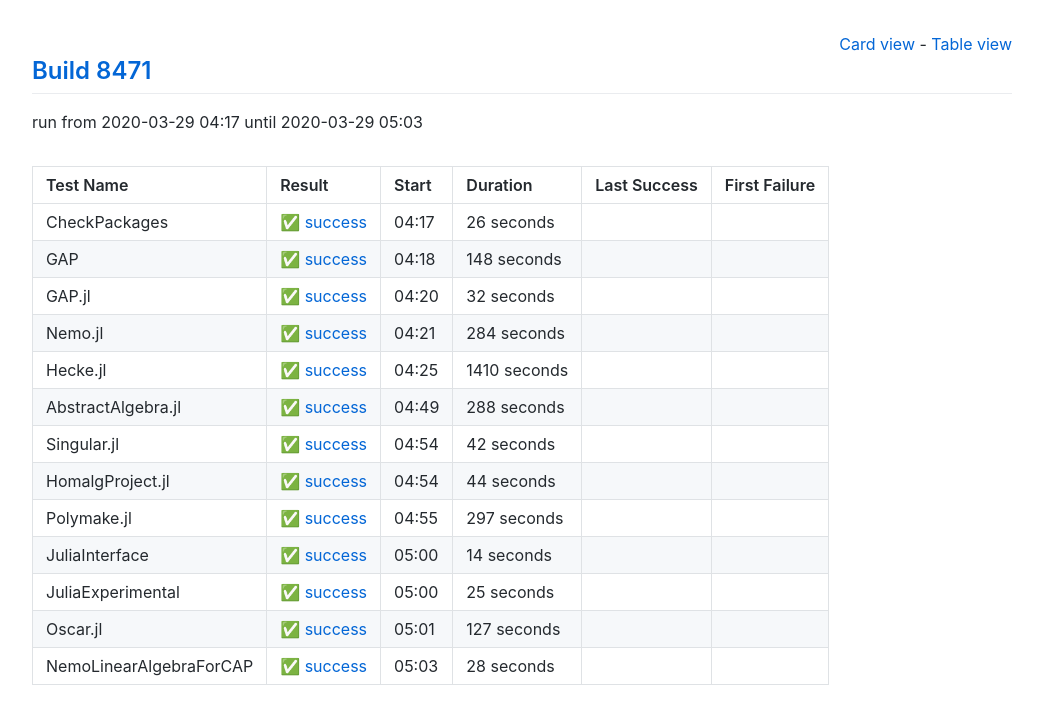
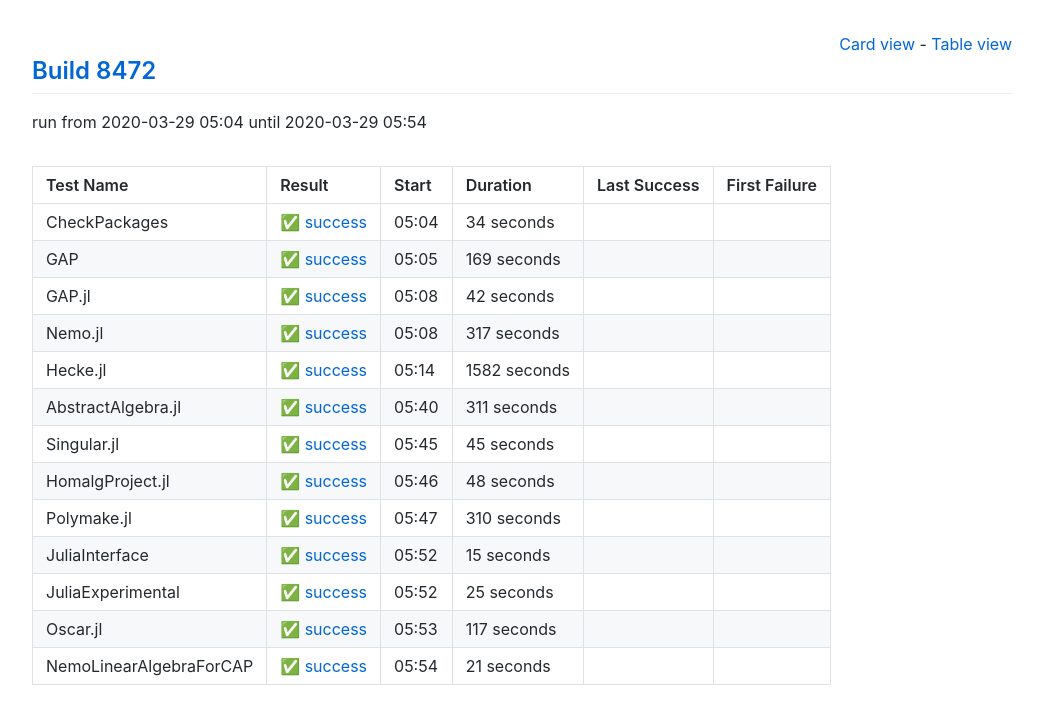
Before and after one commit to oscar-system/oscar-ci-status, a Jekyll site: the page built from table.html, in a window 1280 px wide. Shown: the top 724 px of the page, without its empty margins (118-1161 px from the left). Built offline with Jekyll 4.4.1, drawn with Linux system fonts in a browser that asks for light colours.

Commit message:
Build 8472

```diff
--- a/_data/ci.yml
+++ b/_data/ci.yml
@@ -1,71 +1,27 @@
-build: 8471
-build_url: https://oscarci.mathematik.uni-kl.de/job/oscar/8471/
+build: 8472
+build_url: https://oscarci.mathematik.uni-kl.de/job/oscar/8472/
 job: oscar
 tests:
-- duration: 26
+- duration: 34
   exitcode: 0
   first_failure: false
   first_failure_url: null
   last_success: false
   last_success_url: null
-  log: https://oscarci.mathematik.uni-kl.de/job/oscar/8471/artifact/logs/build-8471/CheckPackages.log
+  log: https://oscarci.mathematik.uni-kl.de/job/oscar/8472/artifact/logs/build-8472/CheckPackages.log
   name: CheckPackages
-  start: 2020-03-29 04:17
+  start: 2020-03-29 05:04
   status: success
   success: true
-- duration: 148
+- duration: 169
   exitcode: 0
   first_failure: false
   first_failure_url: null
   last_success: false
   last_success_url: null
-  log: https://oscarci.mathematik.uni-kl.de/job/oscar/8471/artifact/logs/build-8471/GAP.log
+  log: https://oscarci.mathematik.uni-kl.de/job/oscar/8472/artifact/logs/build-8472/GAP.log
   name: GAP
-  start: 2020-03-29 04:18
-  status: success
-  success: true
-- duration: 32
-  exitcode: 0
-  first_failure: false
-  first_failure_url: null
-  last_success: false
-  last_success_url: null
-  log: https://oscarci.mathematik.uni-kl.de/job/oscar/8471/artifact/logs/build-8471/GAP.jl.log
-  name: GAP.jl
-  start: 2020-03-29 04:20
-  status: success
-  success: true
-- duration: 284
-  exitcode: 0
-  first_failure: false
-  first_failure_url: null
-  last_success: false
-  last_success_url: null
-  log: https://oscarci.mathematik.uni-kl.de/job/oscar/8471/artifact/logs/build-8471/Nemo.jl.log
-  name: Nemo.jl
-  start: 2020-03-29 04:21
-  status: success
-  success: true
-- duration: 1410
-  exitcode: 0
-  first_failure: false
-  first_failure_url: null
-  last_success: false
-  last_success_url: null
-  log: https://oscarci.mathematik.uni-kl.de/job/oscar/8471/artifact/logs/build-8471/Hecke.jl.log
-  name: Hecke.jl
-  start: 2020-03-29 04:25
-  status: success
-  success: true
-- duration: 288
-  exitcode: 0
-  first_failure: false
-  first_failure_url: null
-  last_success: false
-  last_success_url: null
-  log: https://oscarci.mathematik.uni-kl.de/job/oscar/8471/artifact/logs/build-8471/AbstractAlgebra.jl.log
-  name: AbstractAlgebra.jl
-  start: 2020-03-29 04:49
+  start: 2020-03-29 05:05
   status: success
   success: true
 - duration: 42
@@ -74,42 +30,86 @@ tests:
   first_failure_url: null
   last_success: false
   last_success_url: null
-  log: https://oscarci.mathematik.uni-kl.de/job/oscar/8471/artifact/logs/build-8471/Singular.jl.log
-  name: Singular.jl
-  start: 2020-03-29 04:54
+  log: https://oscarci.mathematik.uni-kl.de/job/oscar/8472/artifact/logs/build-8472/GAP.jl.log
+  name: GAP.jl
+  start: 2020-03-29 05:08
   status: success
   success: true
-- duration: 44
+- duration: 317
   exitcode: 0
   first_failure: false
   first_failure_url: null
   last_success: false
   last_success_url: null
-  log: https://oscarci.mathematik.uni-kl.de/job/oscar/8471/artifact/logs/build-8471/HomalgProject.jl.log
-  name: HomalgProject.jl
-  start: 2020-03-29 04:54
+  log: https://oscarci.mathematik.uni-kl.de/job/oscar/8472/artifact/logs/build-8472/Nemo.jl.log
+  name: Nemo.jl
+  start: 2020-03-29 05:08
   status: success
   success: true
-- duration: 297
+- duration: 1582
   exitcode: 0
   first_failure: false
   first_failure_url: null
   last_success: false
   last_success_url: null
-  log: https://oscarci.mathematik.uni-kl.de/job/oscar/8471/artifact/logs/build-8471/Polymake.jl.log
-  name: Polymake.jl
-  start: 2020-03-29 04:55
+  log: https://oscarci.mathematik.uni-kl.de/job/oscar/8472/artifact/logs/build-8472/Hecke.jl.log
+  name: Hecke.jl
+  start: 2020-03-29 05:14
   status: success
   success: true
-- duration: 14
+- duration: 311
   exitcode: 0
   first_failure: false
   first_failure_url: null
   last_success: false
   last_success_url: null
-  log: https://oscarci.mathematik.uni-kl.de/job/oscar/8471/artifact/logs/build-8471/JuliaInterface.log
+  log: https://oscarci.mathematik.uni-kl.de/job/oscar/8472/artifact/logs/build-8472/AbstractAlgebra.jl.log
+  name: AbstractAlgebra.jl
+  start: 2020-03-29 05:40
+  status: success
+  success: true
+- duration: 45
+  exitcode: 0
+  first_failure: false
+  first_failure_url: null
+  last_success: false
+  last_success_url: null
+  log: https://oscarci.mathematik.uni-kl.de/job/oscar/8472/artifact/logs/build-8472/Singular.jl.log
+  name: Singular.jl
+  start: 2020-03-29 05:45
+  status: success
+  success: true
+- duration: 48
+  exitcode: 0
+  first_failure: false
+  first_failure_url: null
+  last_success: false
+  last_success_url: null
+  log: https://oscarci.mathematik.uni-kl.de/job/oscar/8472/artifact/logs/build-8472/HomalgProject.jl.log
+  name: HomalgProject.jl
+  start: 2020-03-29 05:46
+  status: success
+  success: true
+- duration: 310
+  exitcode: 0
+  first_failure: false
+  first_failure_url: null
+  last_success: false
+  last_success_url: null
+  log: https://oscarci.mathematik.uni-kl.de/job/oscar/8472/artifact/logs/build-8472/Polymake.jl.log
+  name: Polymake.jl
+  start: 2020-03-29 05:47
+  status: success
+  success: true
+- duration: 15
+  exitcode: 0
+  first_failure: false
+  first_failure_url: null
+  last_success: false
+  last_success_url: null
+  log: https://oscarci.mathematik.uni-kl.de/job/oscar/8472/artifact/logs/build-8472/JuliaInterface.log
   name: JuliaInterface
-  start: 2020-03-29 05:00
+  start: 2020-03-29 05:52
   status: success
   success: true
 - duration: 25
@@ -118,30 +118,30 @@ tests:
   first_failure_url: null
   last_success: false
   last_success_url: null
-  log: https://oscarci.mathematik.uni-kl.de/job/oscar/8471/artifact/logs/build-8471/JuliaExperimental.log
+  log: https://oscarci.mathematik.uni-kl.de/job/oscar/8472/artifact/logs/build-8472/JuliaExperimental.log
   name: JuliaExperimental
-  start: 2020-03-29 05:00
+  start: 2020-03-29 05:52
   status: success
   success: true
-- duration: 127
+- duration: 117
   exitcode: 0
   first_failure: false
   first_failure_url: null
   last_success: false
   last_success_url: null
-  log: https://oscarci.mathematik.uni-kl.de/job/oscar/8471/artifact/logs/build-8471/Oscar.jl.log
+  log: https://oscarci.mathematik.uni-kl.de/job/oscar/8472/artifact/logs/build-8472/Oscar.jl.log
   name: Oscar.jl
-  start: 2020-03-29 05:01
+  start: 2020-03-29 05:53
   status: success
   success: true
-- duration: 28
+- duration: 21
   exitcode: 0
   first_failure: false
   first_failure_url: null
   last_success: false
   last_success_url: null
-  log: https://oscarci.mathematik.uni-kl.de/job/oscar/8471/artifact/logs/build-8471/NemoLinearAlgebraForCAP.log
+  log: https://oscarci.mathematik.uni-kl.de/job/oscar/8472/artifact/logs/build-8472/NemoLinearAlgebraForCAP.log
   name: NemoLinearAlgebraForCAP
-  start: 2020-03-29 05:03
+  start: 2020-03-29 05:54
   status: success
   success: true
```
Also changed, not shown: README.md.
